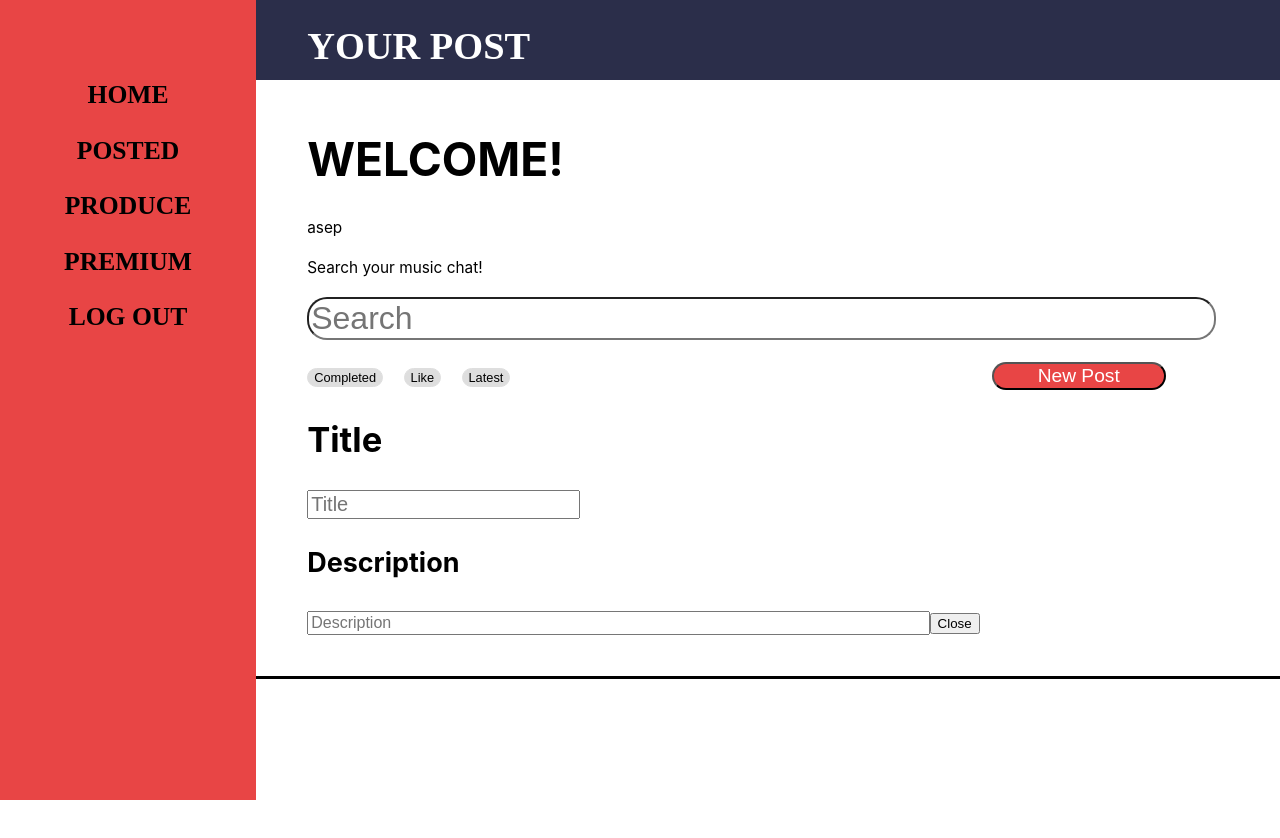
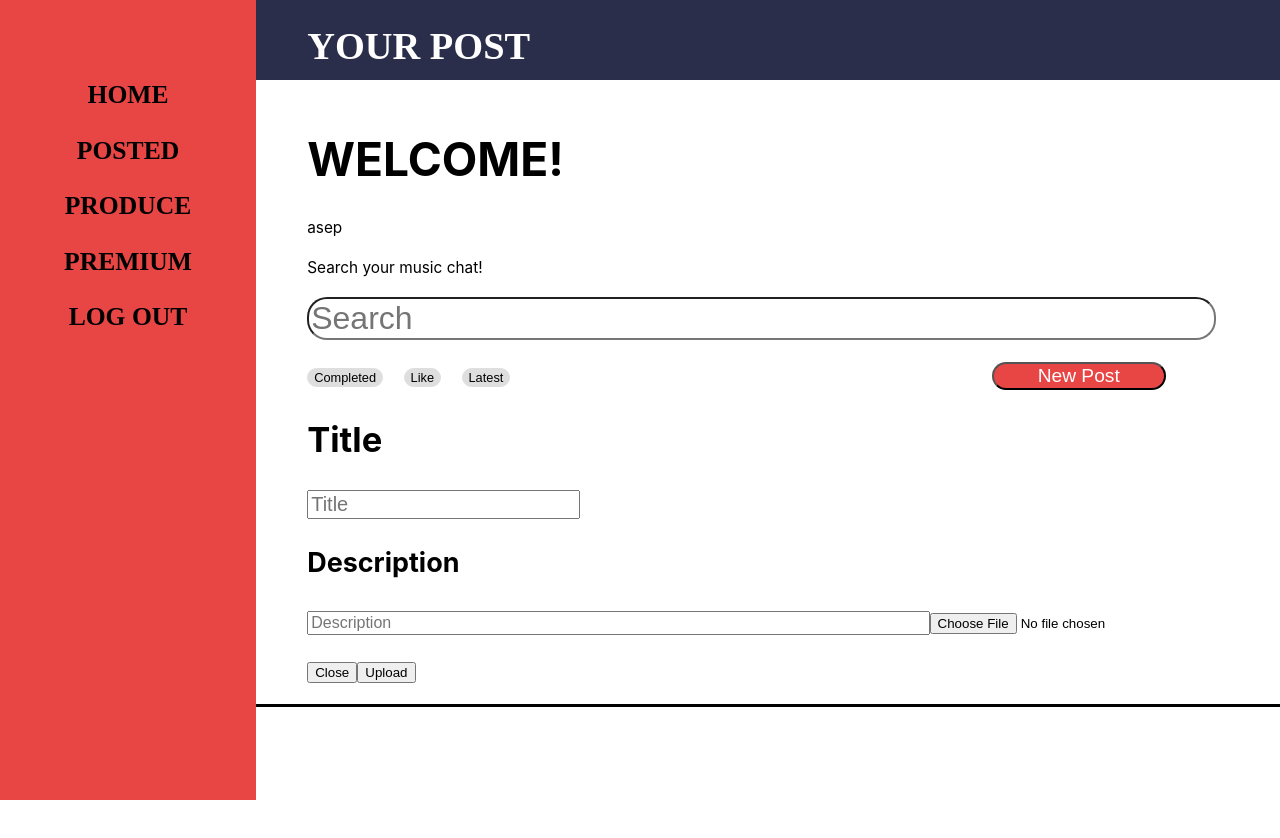
Before and after one commit to willamjonathan/MusicMate, a React (Create React App) app: page /posted in a window 1280 px wide. Both pictures are taken after a click on the button "New Post". Shown: the top 838 px of the page. Built offline with nearby package versions, Linux system fonts and the light colour scheme.

Commit message:
"File can be attached"

```diff
--- a/src/components/Posted.js
+++ b/src/components/Posted.js
@@ -3,6 +3,7 @@ import '../styles/Link.css'
 import './Leftsection'
 import LeftSelection from './Leftsection';
 import React, { useEffect, useState } from "react";
+
 
 
 
@@ -12,7 +13,21 @@ function Posted() {
     const [isOpen, setIsOpen] = useState(false);
     const [title,setTitle] = useState("");
     const [description,setDescription]=useState("");
-    const [attachment, setAttachment]=useState("");
+    const [selectedFile, setSelectedFile] = useState(null);
+
+    const handleFileSelect = (event) => {
+        setSelectedFile(event.target.files[0]);
+    };
+
+    const handleUpload = () => {
+        if (selectedFile) {
+        // Perform upload logic here, such as sending the file to a server
+        console.log('Uploading file:', selectedFile);
+        } else {
+        console.log('No file selected.');
+        }
+    };
+    // const [attachment, setAttachment]=useState("");
 
     const togglePopup = () => {
       setIsOpen(!isOpen);
@@ -89,8 +104,13 @@ function Posted() {
                                         onChange={(e) => setDescription(e.target.value)}
                                         placeholder="Description"
                                     />
+                                    <input type="file" onChange={handleFileSelect} />
+                                    <div class = "popup-footer">
 
                                     <button onClick={togglePopup}>Close</button>
+
+                                    <button className="post-tweet" onClick={handleUpload}>Upload</button>
+                                    </div>
                                     </div>
                                 )}
                         </div>
--- a/src/styles/Posted.css
+++ b/src/styles/Posted.css
@@ -103,3 +103,5 @@
   margin-bottom: 2%;
   font-size: 2vh;
 }
+.popup-footer {
+}
```
